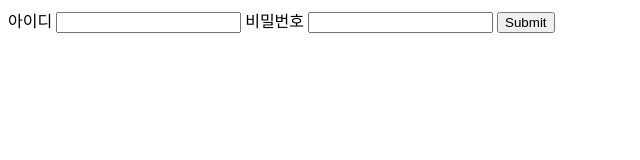
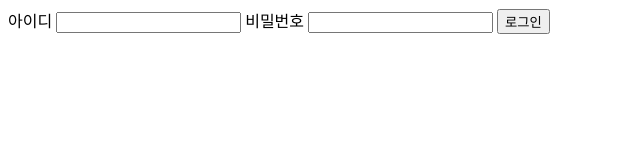
Before and after one commit to wanghyunjooooo/2023-WSM-103, a plain HTML site: page form.html in a window 1280 px wide. Shown: the full height of the page, 0-640 px from the left. Drawn offline with Linux system fonts and the light colour scheme.

Commit message:
제출 버튼 이름 바꾸기

```diff
--- a/form.html
+++ b/form.html
@@ -12,6 +12,6 @@
     <input type="text">
     비밀번호
     <input type="password">
-    <input type="submit">
+    <input type="submit" value="로그인">
 </body>
 </html>
```
